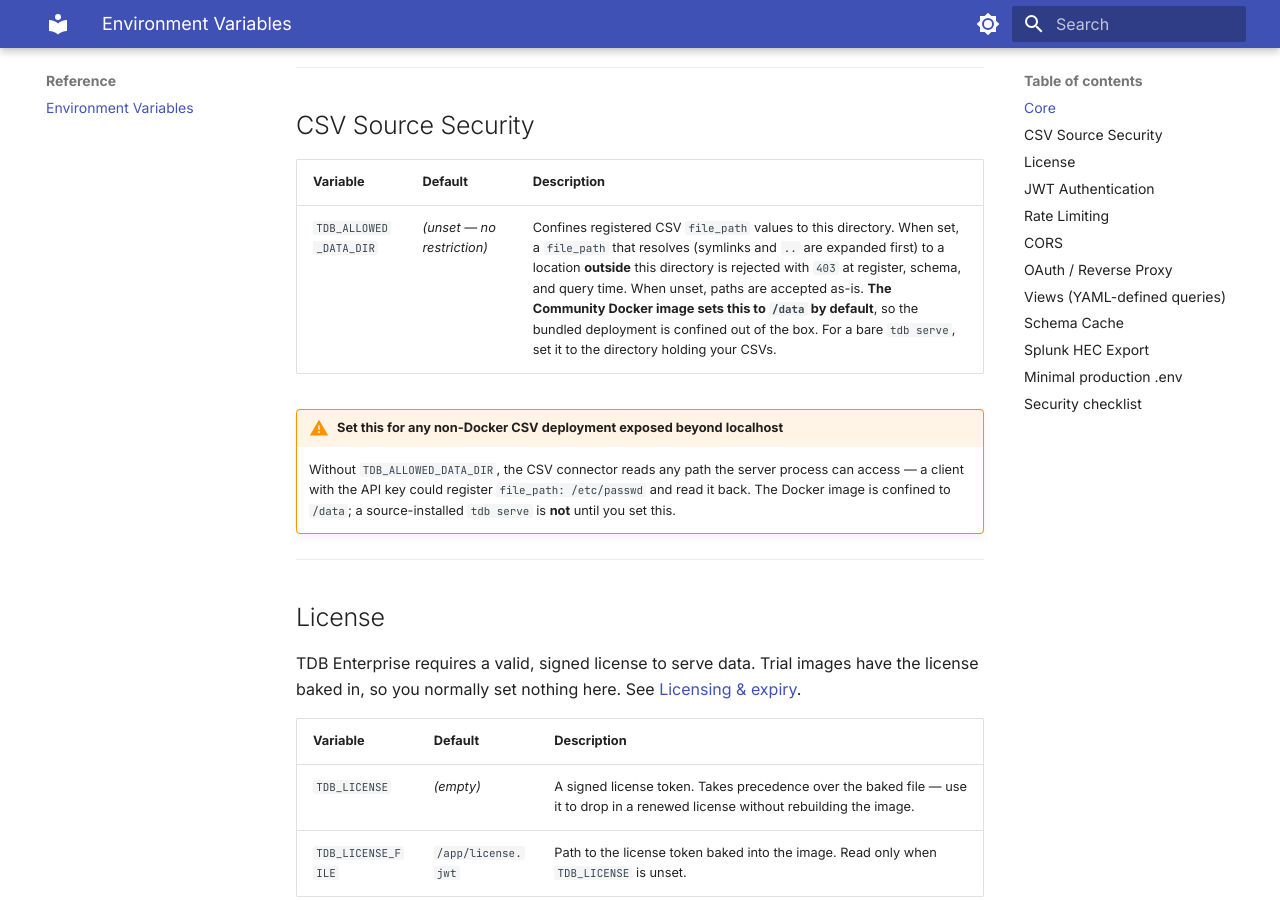
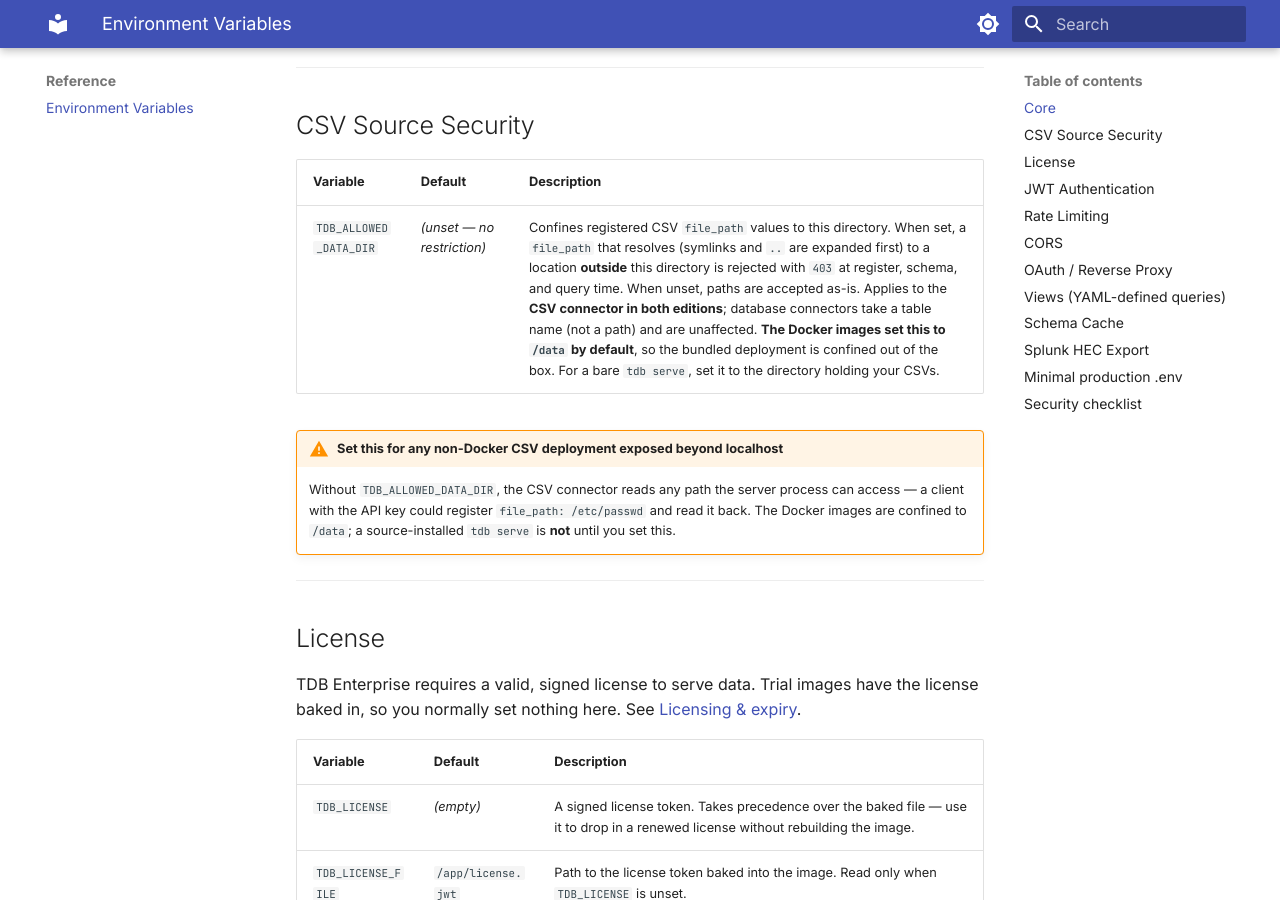
Before and after one commit to tdb-project/tdb-docs, an MkDocs documentation site: the page built from docs/reference/environment-variables.md, in a window 1280 px wide and 900 px high, scrolled down 700 px. Built offline with MkDocs 1.6.1 and Material for MkDocs 9.7.7, drawn with Linux system fonts in a browser that asks for light colours.

Commit message:
docs: broaden TDB_ALLOWED_DATA_DIR note to both editions (#11)
The enterprise CSV connector now also supports path confinement (tdb-enterprise#4 / issue #3), so the env-var note no longer scopes the feature to Community — both Docker images default it to /data.

Co-authored-by: Claude Opus 4.8 <noreply@anthropic.com>

```diff
--- a/docs/reference/environment-variables.md
+++ b/docs/reference/environment-variables.md
@@ -20,12 +20,12 @@ file in the project directory, or pass them directly to the process.
 
 | Variable | Default | Description |
 |---|---|---|
-| `TDB_ALLOWED_DATA_DIR` | *(unset — no restriction)* | Confines registered CSV `file_path` values to this directory. When set, a `file_path` that resolves (symlinks and `..` are expanded first) to a location **outside** this directory is rejected with `403` at register, schema, and query time. When unset, paths are accepted as-is. **The Community Docker image sets this to `/data` by default**, so the bundled deployment is confined out of the box. For a bare `tdb serve`, set it to the directory holding your CSVs. |
+| `TDB_ALLOWED_DATA_DIR` | *(unset — no restriction)* | Confines registered CSV `file_path` values to this directory. When set, a `file_path` that resolves (symlinks and `..` are expanded first) to a location **outside** this directory is rejected with `403` at register, schema, and query time. When unset, paths are accepted as-is. Applies to the **CSV connector in both editions**; database connectors take a table name (not a path) and are unaffected. **The Docker images set this to `/data` by default**, so the bundled deployment is confined out of the box. For a bare `tdb serve`, set it to the directory holding your CSVs. |
 
 !!! warning "Set this for any non-Docker CSV deployment exposed beyond localhost"
     Without `TDB_ALLOWED_DATA_DIR`, the CSV connector reads any path the server
     process can access — a client with the API key could register
-    `file_path: /etc/passwd` and read it back. The Docker image is confined to
+    `file_path: /etc/passwd` and read it back. The Docker images are confined to
     `/data`; a source-installed `tdb serve` is **not** until you set this.
 
 ---
```
